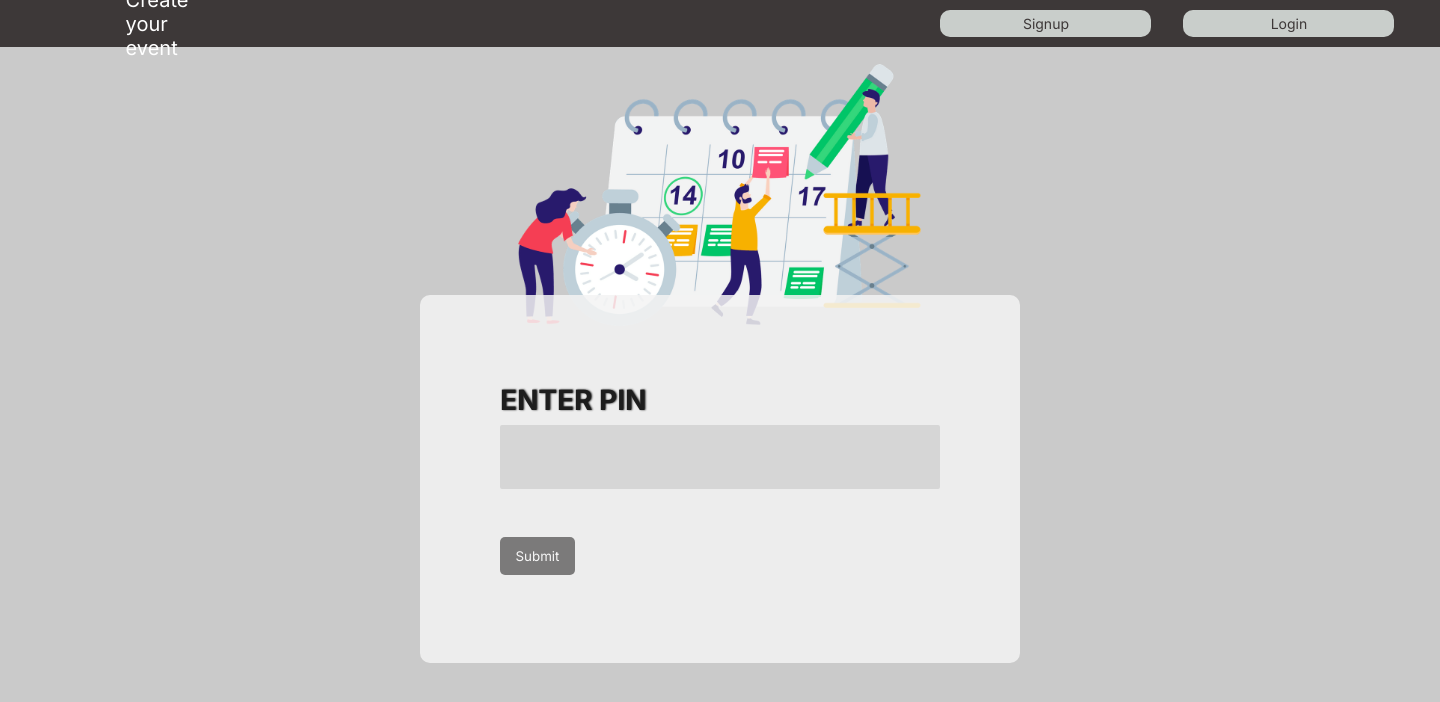
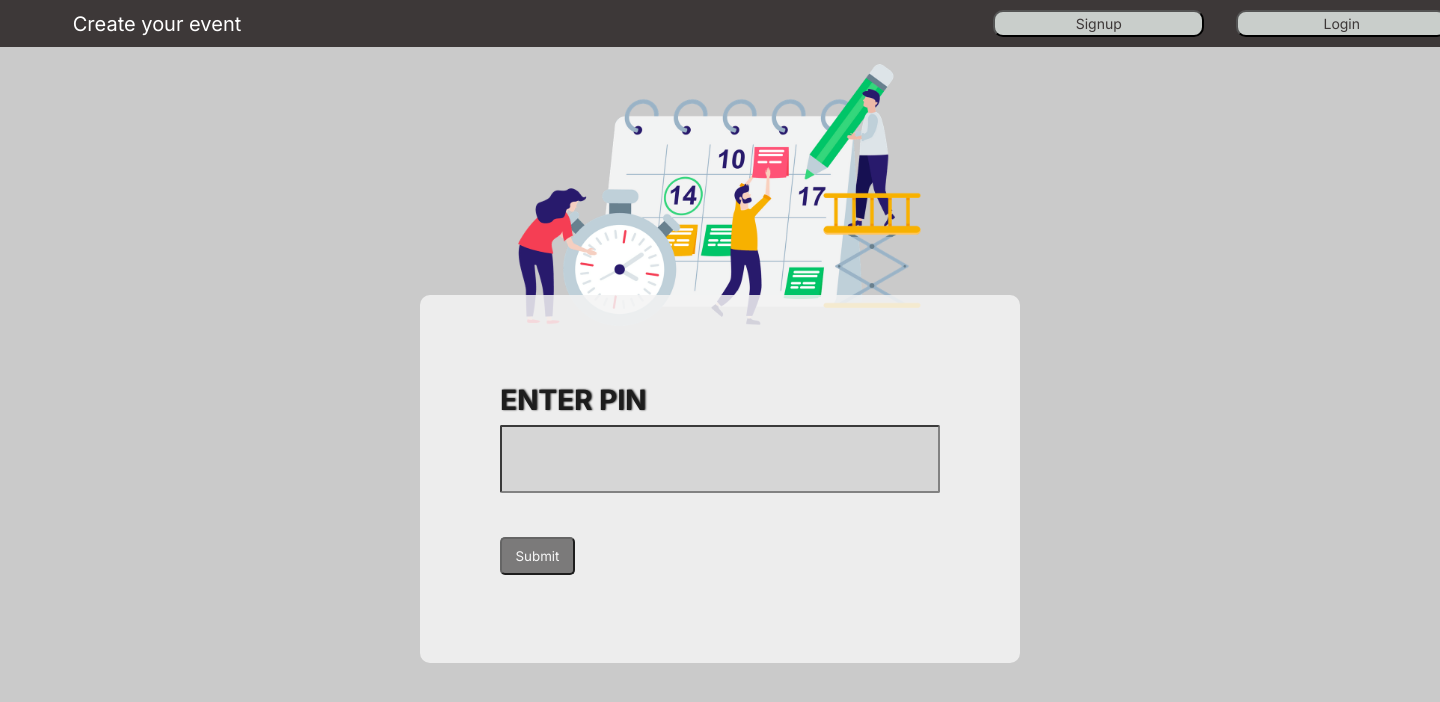
Before and after one commit to syahhansadrian/WebVoting, a PHP site: page /pages/join-code/join-code.html in a window 1440 px wide; the page is wider, and only the part inside the window is pictured. Shown: the top 702 px of that part. Run offline with PHP 8.4, Linux system fonts and the light colour scheme.

Commit message:
add join-code pages

```diff
--- a/pages/join-code/join-code.css
+++ b/pages/join-code/join-code.css
@@ -25,6 +25,8 @@ body {
     margin-left: 16vh;
     font-size: 20px;
     color: white;
+    background-color: transparent;
+    border: transparent;
 }
 
 .navbar-right {
@@ -97,6 +99,10 @@ body {
     -webkit-text-stroke: rgba(0, 0, 0, 0.25);
 }
 
+#pin {
+    padding: 0 10px 0 10px;
+}
+
 .button {
     display: flex;
     justify-content: center;
--- a/pages/join-code/join-code.html
+++ b/pages/join-code/join-code.html
@@ -11,18 +11,18 @@
 <body>
     <main>
         <div class="navbar">
-            <section class="navbar-left">
-                <a>Create your event</a>
+            <section>
+                <input type="button" value="Create your event" class="navbar-left">
             </section>
             <section class="navbar-left">
-                <!-- pengisi -->
+                <!-- pengisi tengah -->
             </section>
             <section class="navbar-right">
-                <span class="minibox">
-                    <a>Signup</a>
+                <span>
+                    <input type="button" value="Signup" class="minibox">
                 </span>
-                <span class="minibox">
-                    <a>Login</a>
+                <span>
+                    <input type="button" value="Login" class="minibox">
                 </span>
             </section>
         </div>
@@ -33,10 +33,12 @@
                     <a>ENTER PIN</a>
                 </div>
                 <div class="input">
-                    <!-- kolom isian diisi sama BA kah? -->
+                    <td>
+                        <input type="password" class="input" id="pin">
+                    </td>
                 </div>
-                <div class="button">
-                    <a>Submit</a>
+                <div>
+                    <input type="submit" value="Submit" class="button">
                 </div>
             </div>
         </div>
```
